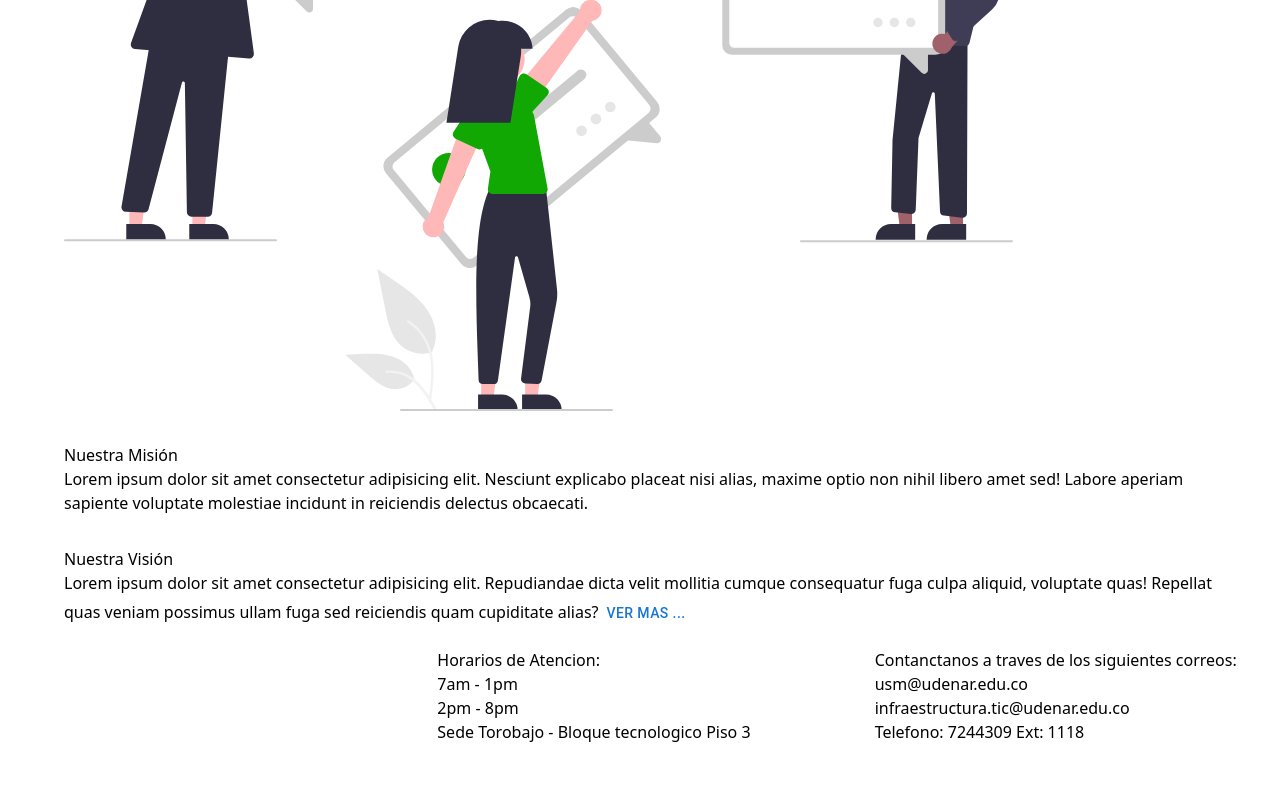
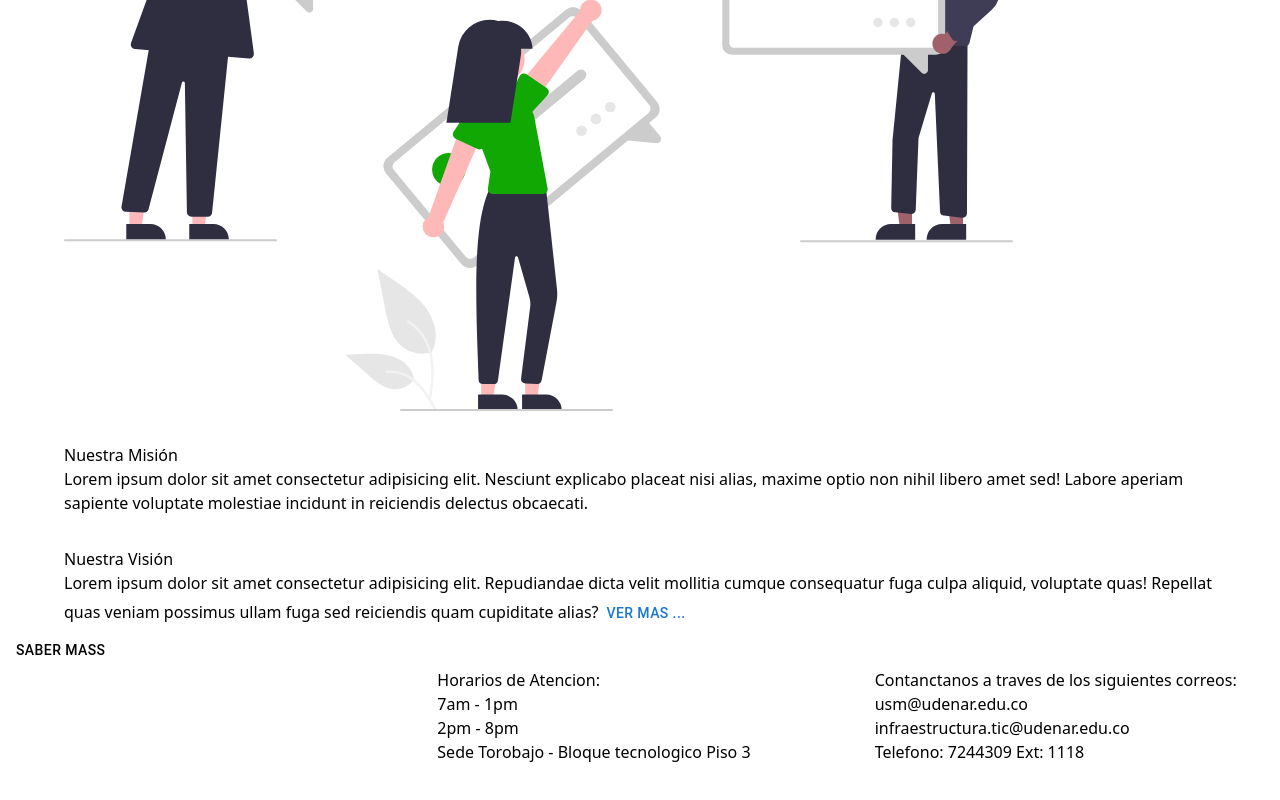
Before and after one commit to OmarTimana/soporteIIT, a React (Vite) app: page / in a window 1280 px wide. Shown: the part 3970-4770 px from the top of the page. Built offline with nearby package versions, Linux system fonts and the light colour scheme.

Commit message:
test redirect

```diff
--- a/src/App.jsx
+++ b/src/App.jsx
@@ -1,5 +1,5 @@
 
-import { Box } from '@mui/material'
+import { Box, Button } from '@mui/material'
 
 import Navbar from './Components/Navbar/Navbar'
 
@@ -8,13 +8,19 @@ import Carousel from './Components/Carousel/Carousel'
 import Footer from './Components/Footer/Footer'
 import Spaces from './Components/ContentPages/Spaces'
 import Services from './Components/ContentPages/Services'
-
+import ClassRoom from './Components/Spaces/ClassRoom'
+import { Route, Routes } from 'react-router-dom'
+import { Link } from 'react-router-dom'
 
 function App() {
 
   return (
 
     <>
+
+      <Routes>
+        <Route path='/classrooms' element={<ClassRoom />}></Route>
+      </Routes>
 
       <Navbar/>
 
@@ -34,6 +40,9 @@ function App() {
 
       <Box id='spaces' name='spaces' className='bg-gray-200 w-full flex flex-row items-center py-6 xl:h-screen'>
         <Spaces/>
+        <Button color="primary" variant="h5">
+          <a href='/classrooms'> Saber mass </a>
+        </Button>
       </Box>
 
       <Box>
--- a/src/Components/Navbar/Navbar.jsx
+++ b/src/Components/Navbar/Navbar.jsx
@@ -1,4 +1,4 @@
-import { AppBar, Button, Drawer, IconButton, Toolbar, Typography, Box, Tabs, Tab } from "@mui/material"
+import { AppBar, Button, Drawer, IconButton, Toolbar, Typography, Box } from "@mui/material"
 
 import { useState } from "react"
 
```
